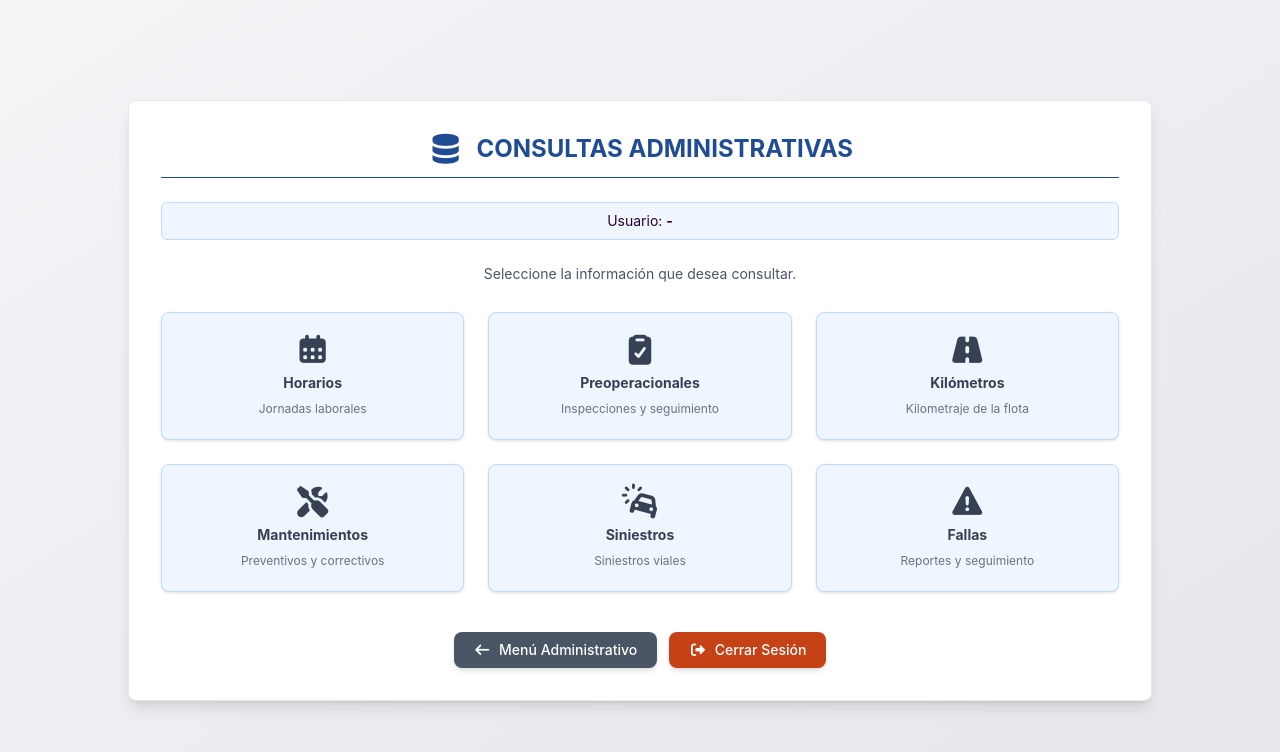
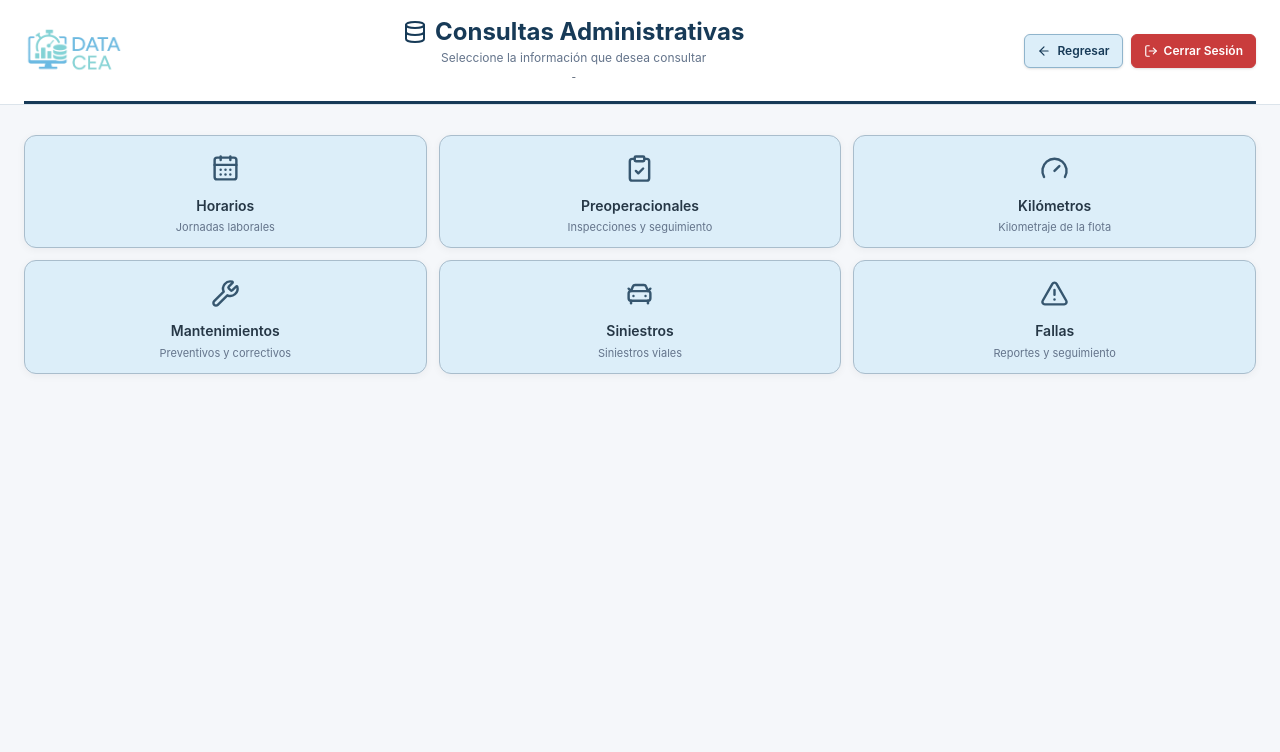
Before and after one commit to YulianoB/DATA-CEA, a Next.js app: page /admin/consultas in a window 1280 px wide. Shown: the top 752 px of the page. Built offline with nearby package versions, Linux system fonts and the light colour scheme; sample sign-in values are in the browser's storage.

Commit message:
Unifica submenu de consultas administrativas

```diff
--- a/app/admin/consultas/page.jsx
+++ b/app/admin/consultas/page.jsx
@@ -3,389 +3,83 @@
 'use client'
 
 import {
-  useEffect,
-  useState,
-} from 'react'
+  CalendarDays,
+  CarFront,
+  ClipboardCheck,
+  Database,
+  Gauge,
+  TriangleAlert,
+  Wrench,
+} from 'lucide-react'
 
-import {
-  useRouter,
-} from 'next/navigation'
-
-import {
-  cerrarSesion,
-} from '@/lib/auth/logout'
-
-export default function ConsultasHomePage() {
-  const router =
-    useRouter()
-
-  const [
-    user,
-    setUser,
-  ] =
-    useState(null)
+import MenuNavegacion from '@/components/admin/MenuNavegacion'
 
 // ============================================================
-  // SESIÓN
+// SUBMENU CONSULTAS ADMINISTRATIVAS
 // ============================================================
 
-  useEffect(() => {
-    const storedUser =
-      localStorage.getItem(
-        'currentUser'
-      )
-
-    if (!storedUser) {
-      router.push(
-        '/login'
-      )
-
-      return
-    }
-
-    try {
-      const parsedUser =
-        JSON.parse(
-          storedUser
-        )
-
-      setUser(
-        parsedUser
-      )
-    } catch (error) {
-      console.error(
-        'Error leyendo sesión:',
-        error
-      )
-
-      localStorage.removeItem(
-        'currentUser'
-      )
-
-      router.push(
-        '/login'
-      )
-    }
-  }, [
-    router,
-  ])
-
-  // ============================================================
-  // NAVEGACIÓN
-  // ============================================================
-
-  const handleNavigation =
-    (ruta) => {
-      router.push(
-        ruta
-      )
-    }
-
-  // ============================================================
-  // CONSULTAS
-  // ============================================================
-
-  const consultas = [
+const GRUPOS_CONSULTAS = [
   {
-      icon:
-        'fa-calendar-alt',
-
-      label:
-        'Horarios',
-
-      descripcion:
-        'Jornadas laborales',
-
-      ruta:
-        '/admin/consultas/horarios',
+    id: 'consultas-administrativas',
+    columnas: 3,
+    opciones: [
+      {
+        id: 'horarios',
+        titulo: 'Horarios',
+        descripcion: 'Jornadas laborales',
+        icono: CalendarDays,
+        ruta: '/admin/consultas/horarios',
       },
-
       {
-      icon:
-        'fa-clipboard-check',
-
-      label:
-        'Preoperacionales',
-
-      descripcion:
-        'Inspecciones y seguimiento',
-
-      ruta:
-        '/admin/consultas/preoperacionales',
+        id: 'preoperacionales',
+        titulo: 'Preoperacionales',
+        descripcion: 'Inspecciones y seguimiento',
+        icono: ClipboardCheck,
+        ruta: '/admin/consultas/preoperacionales',
       },
-
       {
-      icon:
-        'fa-road',
-
-      label:
-        'Kilómetros',
-
-      descripcion:
-        'Kilometraje de la flota',
-
-      ruta:
-        '/admin/consultas/kilometros',
+        id: 'kilometros',
+        titulo: 'Kilómetros',
+        descripcion: 'Kilometraje de la flota',
+        icono: Gauge,
+        ruta: '/admin/consultas/kilometros',
       },
-
       {
-      icon:
-        'fa-tools',
-
-      label:
-        'Mantenimientos',
-
-      descripcion:
-        'Preventivos y correctivos',
-
-      ruta:
-        '/admin/consultas/mantenimientos',
+        id: 'mantenimientos',
+        titulo: 'Mantenimientos',
+        descripcion: 'Preventivos y correctivos',
+        icono: Wrench,
+        ruta: '/admin/consultas/mantenimientos',
       },
-
       {
-      icon:
-        'fa-car-crash',
-
-      label:
-        'Siniestros',
-
-      descripcion:
-        'Siniestros viales',
-
-      ruta:
-        '/admin/consultas/siniestros',
+        id: 'siniestros',
+        titulo: 'Siniestros',
+        descripcion: 'Siniestros viales',
+        icono: CarFront,
+        ruta: '/admin/consultas/siniestros',
       },
-
       {
-      icon:
-        'fa-triangle-exclamation',
-
-      label:
-        'Fallas',
-
-      descripcion:
-        'Reportes y seguimiento',
-
-      ruta:
-        '/admin/consultas/fallas',
+        id: 'fallas',
+        titulo: 'Fallas',
+        descripcion: 'Reportes y seguimiento',
+        icono: TriangleAlert,
+        ruta: '/admin/consultas/fallas',
+      },
+    ],
   },
 ]
 
-  // ============================================================
-  // CARGANDO
-  // ============================================================
-
-  if (!user) {
+export default function ConsultasHomePage() {
   return (
-      <p className="text-center mt-20">
-        Cargando...
-      </p>
+    <MenuNavegacion
+      titulo="Consultas Administrativas"
+      subtitulo="Seleccione la información que desea consultar"
+      iconoTitulo={Database}
+      grupos={GRUPOS_CONSULTAS}
+      mostrarRegresar
+      rutaRegreso="/admin"
+      textoRegreso="Regresar"
+      mostrarCerrarSesion
+    />
   )
 }
-
-  // ============================================================
-  // RENDER
-  // ============================================================
-
-  return (
-    <div className="min-h-screen flex items-center justify-center bg-gradient-to-br from-gray-100 to-gray-200 p-6">
-
-      <div className="max-w-5xl w-full bg-white border border-gray-200 shadow-lg rounded-lg p-8">
-
-        {/* ==================================================
-            TÍTULO
-        ================================================== */}
-
-        <div className="flex items-center justify-center gap-3 mb-6 border-b pb-3 border-[var(--primary)]">
-
-          <i className="fas fa-database text-3xl text-[var(--primary)]"></i>
-
-          <h2 className="text-2xl font-bold uppercase text-[var(--primary)]">
-            Consultas Administrativas
-          </h2>
-
-        </div>
-
-        {/* ==================================================
-            USUARIO
-        ================================================== */}
-
-        <div className="bg-blue-50 border border-blue-200 text-[var(--primary-dark)] p-2 rounded-md mb-6 text-center text-sm">
-
-          <span>
-            Usuario:{' '}
-
-            <strong>
-              {user.nombreCompleto ||
-                user.nombre_completo ||
-                user.usuario ||
-                '-'}
-            </strong>
-          </span>
-
-          {user.rol && (
-            <span>
-              {' '}
-              ({user.rol})
-            </span>
-          )}
-
-          {user.nombreEmpresa && (
-            <span className="block mt-1">
-
-              CEA:{' '}
-
-              <strong>
-                {user.nombreEmpresa}
-              </strong>
-
-            </span>
-          )}
-
-        </div>
-
-        {/* ==================================================
-            TEXTO INTRODUCTORIO
-        ================================================== */}
-
-        <p className="text-center text-sm text-gray-600 mb-7">
-
-          Seleccione la información que desea consultar.
-
-        </p>
-
-        {/* ==================================================
-            TARJETAS
-        ================================================== */}
-
-        <div className="grid grid-cols-2 md:grid-cols-3 gap-6">
-
-          {consultas.map(
-            (consulta) => (
-
-              <button
-                key={
-                  consulta.label
-                }
-                onClick={() =>
-                  handleNavigation(
-                    consulta.ruta
-                  )
-                }
-                className="
-                  bg-blue-50
-                  border
-                  border-blue-200
-                  hover:bg-[var(--primary)]
-                  hover:text-white
-                  text-gray-700
-                  rounded-lg
-                  min-h-32
-                  p-4
-                  flex
-                  flex-col
-                  items-center
-                  justify-center
-                  gap-2
-                  shadow
-                  hover:shadow-lg
-                  transform
-                  hover:-translate-y-1
-                  transition-all
-                  duration-200
-                  group
-                "
-              >
-
-                <i
-                  className={`fas ${consulta.icon} text-3xl`}
-                ></i>
-
-                <span className="text-sm font-bold">
-                  {consulta.label}
-                </span>
-
-                <span className="text-xs text-gray-500 group-hover:text-blue-100 text-center">
-                  {consulta.descripcion}
-                </span>
-
-              </button>
-
-            )
-          )}
-
-        </div>
-
-        {/* ==================================================
-            BOTONES
-        ================================================== */}
-
-        <div className="flex justify-center gap-3 mt-10 flex-wrap">
-
-          <button
-            onClick={() =>
-              router.push(
-                '/admin'
-              )
-            }
-            className="
-              bg-gray-600
-              hover:bg-gray-800
-              text-white
-              font-medium
-              py-2
-              px-5
-              rounded-lg
-              flex
-              items-center
-              justify-center
-              gap-2
-              shadow-md
-              transition
-              text-sm
-            "
-          >
-
-            <i className="fas fa-arrow-left"></i>
-
-            Menú Administrativo
-
-          </button>
-
-          <button
-            onClick={() =>
-              cerrarSesion(
-                router
-              )
-            }
-            className="
-              bg-[var(--danger)]
-              hover:bg-[var(--danger-dark)]
-              text-white
-              font-medium
-              py-2
-              px-5
-              rounded-lg
-              flex
-              items-center
-              justify-center
-              gap-2
-              shadow-md
-              transition
-              text-sm
-            "
-          >
-
-            <i className="fas fa-sign-out-alt"></i>
-
-            Cerrar Sesión
-
-          </button>
-
-        </div>
-
-      </div>
-
-    </div>
-  )
-}
```
Lines whose indentation alone changed are shown as unchanged.
